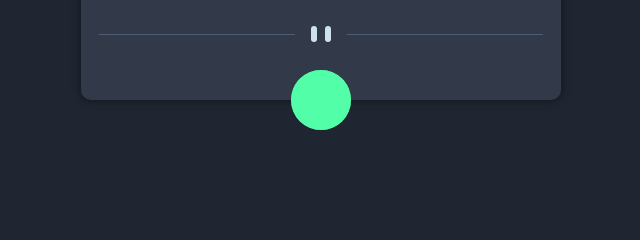
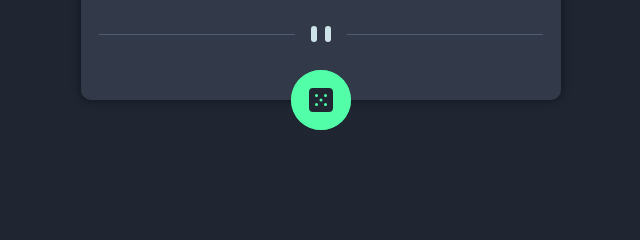
Before and after one commit to mitulpatel224/practice-advice-generator, a website: page index.html in a window 1280 px wide. Shown: the part 427-667 px from the top of the page, 319-959 px from the left. Drawn offline with Linux system fonts and the light colour scheme; the site is published under a folder, as on GitHub Pages, so addresses that start at the root find nothing.

Commit message:
fix: asset path

```diff
--- a/assets/scss/components/_button.scss
+++ b/assets/scss/components/_button.scss
@@ -21,7 +21,7 @@
     bottom: 0;
     left: 0;
     right: 0;
-    background-image: url("/assets/images/icon-dice.svg");
+    background-image: url("./assets/images/icon-dice.svg");
     background-position: center center;
     background-repeat: no-repeat;
   }
```
Also changed, not shown: style.css.
